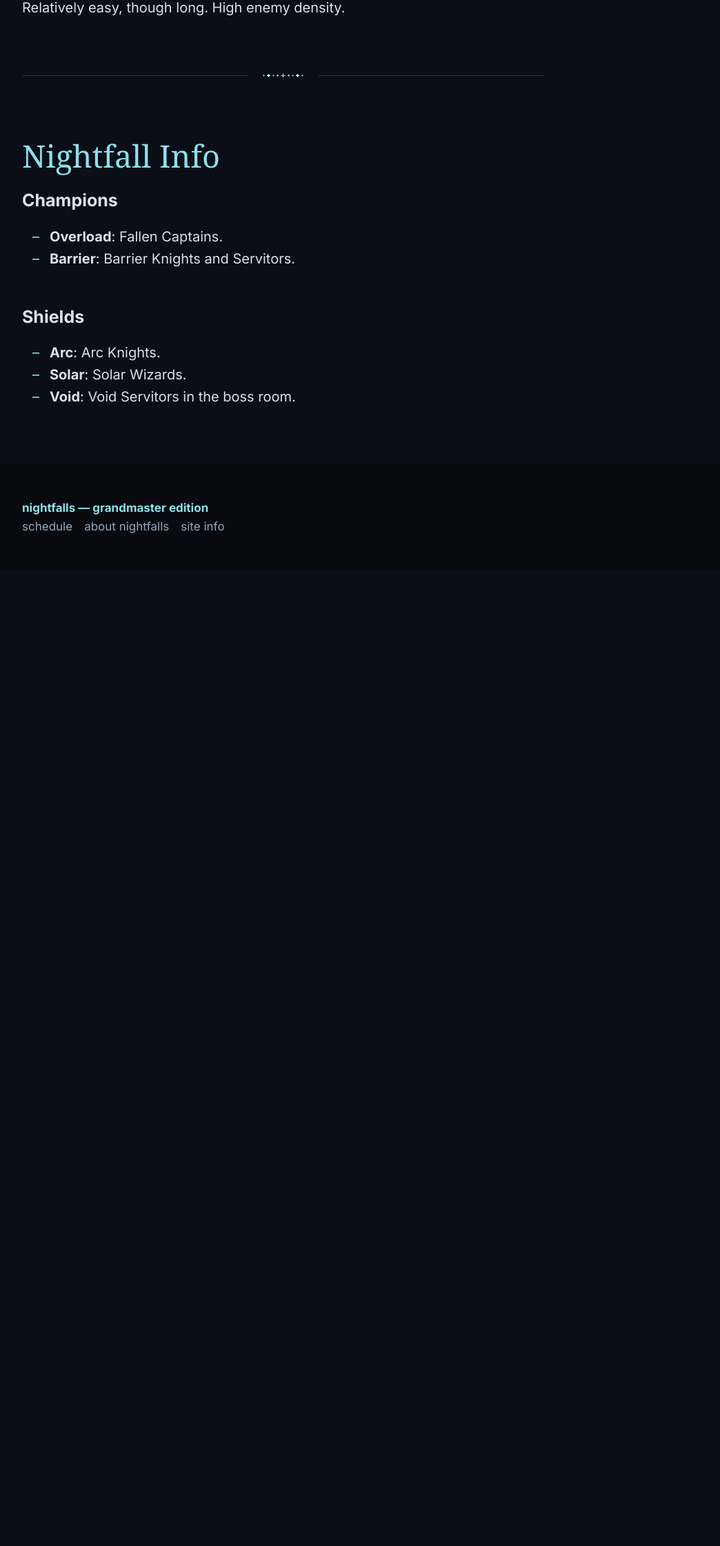
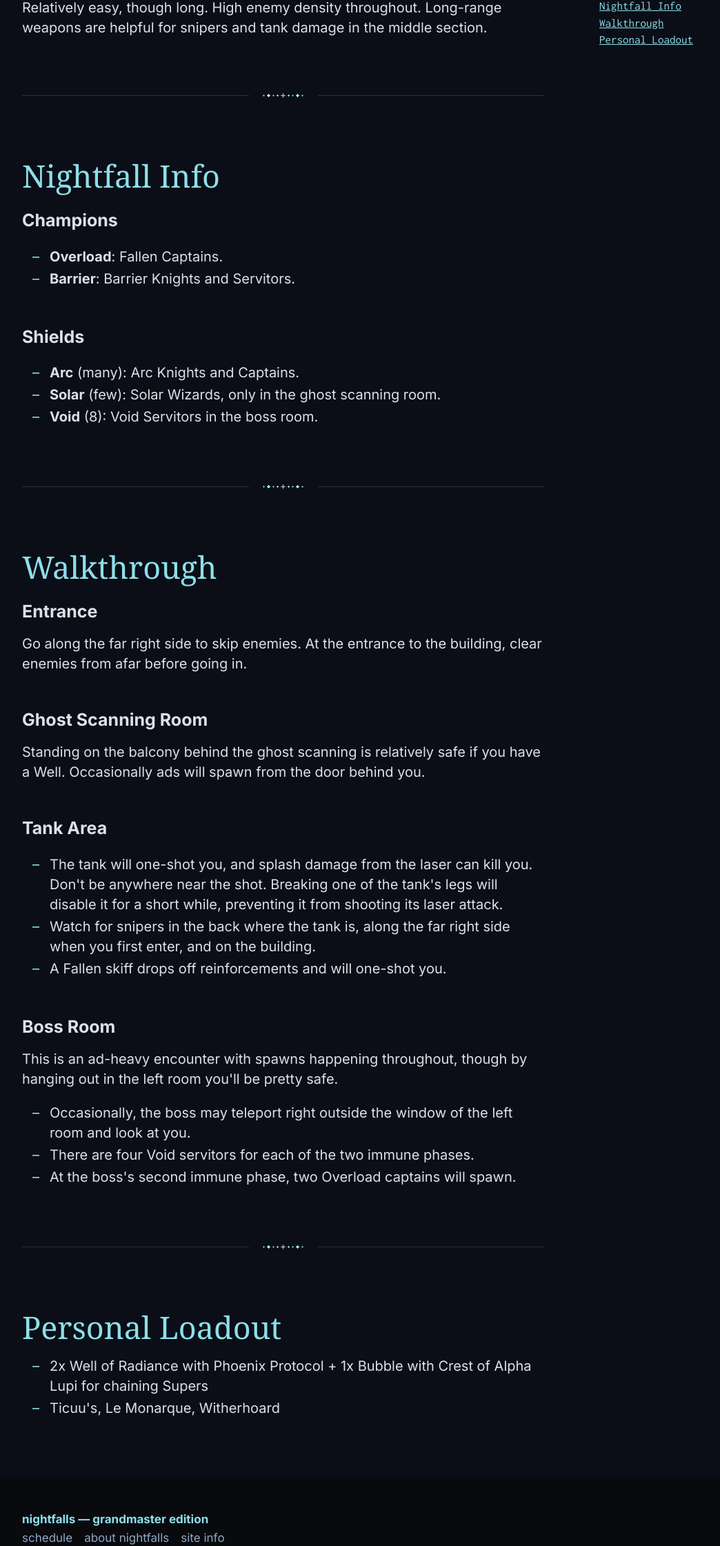
Before and after one commit to anhchor/nightfalls, an Eleventy site: page nightfalls/the-devils-lair.md in a window 1280 px wide. Shown: the part 559-2800 px from the top of the page at 69% size, without its empty margins (8-1052 px from the left). Before the commit the page ends 1386 px from the top, so only its background shows below. Built offline with nearby package versions, Linux system fonts and the light colour scheme; Eleventy itself is replaced by a stand-in of ours; files that its build step writes are made by us from their sources; a web font is replaced by a local one.

Commit message:
update devils lair

```diff
--- a/css/style.css
+++ b/css/style.css
@@ -175,7 +175,7 @@ content styling
     grid-row: span 5;
   }
   .post__toc {
-    grid-row: span 3;
+    grid-row: span 4;
     grid-column: 2 / 3;
   }
 }
--- a/nightfalls/the-devils-lair.md
+++ b/nightfalls/the-devils-lair.md
@@ -15,13 +15,14 @@ shields:
   - Void
 image: sepiks_edit.jpg
 current: true
+toc: true
+excerpt: Relatively easy, though long. High enemy density.
 boss: Sepiks Prime
 ---
 
-
 ## Summary
 
-Relatively easy, though long. High enemy density.
+Relatively easy, though long. High enemy density throughout. Long-range weapons are helpful for snipers and tank damage in the middle section.
 
 ---
 
@@ -36,12 +37,15 @@ Relatively easy, though long. High enemy density.
 
 ### Shields
 
-- **Arc**: Arc Knights.
-- **Solar**: Solar Wizards.
-- **Void**: Void Servitors in the boss room.
+- **Arc** (many): Arc Knights and Captains.
+- **Solar** (few): Solar Wizards, only in the ghost scanning room.
+- **Void** (8): Void Servitors in the boss room.
 
 
-<!-- ## Walkthrough
+---
+
+
+## Walkthrough
 
 ### Entrance
 
@@ -50,12 +54,29 @@ Go along the far right side to skip enemies. At the entrance to the building, cl
 
 ### Ghost Scanning Room
 
+Standing on the balcony behind the ghost scanning is relatively safe if you have a Well. Occasionally ads will spawn from the door behind you.
+
 
 ### Tank Area
 
 - The tank will one-shot you, and splash damage from the laser can kill you. Don't be anywhere near the shot. Breaking one of the tank's legs will disable it for a short while, preventing it from shooting its laser attack.
-- Watch for snipers in the back.
-- The skiff will one-shot you.
+- Watch for snipers in the back where the tank is, along the far right side when you first enter, and on the building.
+- A Fallen skiff drops off reinforcements and will one-shot you.
 
 
-### Boss Room -->
+### Boss Room
+
+This is an ad-heavy encounter with spawns happening throughout, though by hanging out in the left room you'll be pretty safe.
+
+- Occasionally, the boss may teleport right outside the window of the left room and look at you.
+- There are four Void servitors for each of the two immune phases.
+- At the boss's second immune phase, two Overload captains will spawn.
+
+
+---
+
+
+## Personal Loadout
+
+- 2x Well of Radiance with Phoenix Protocol + 1x Bubble with Crest of Alpha Lupi for chaining Supers
+- Ticuu's, Le Monarque, Witherhoard
```
Also changed, not shown: nightfalls/exodus-crash.md (+1 -1 lines), nightfalls/lake-of-shadows.md (+1 -1 lines), nightfalls/the-hollowed-lair.md (+1 -1 lines), 6 other files.
